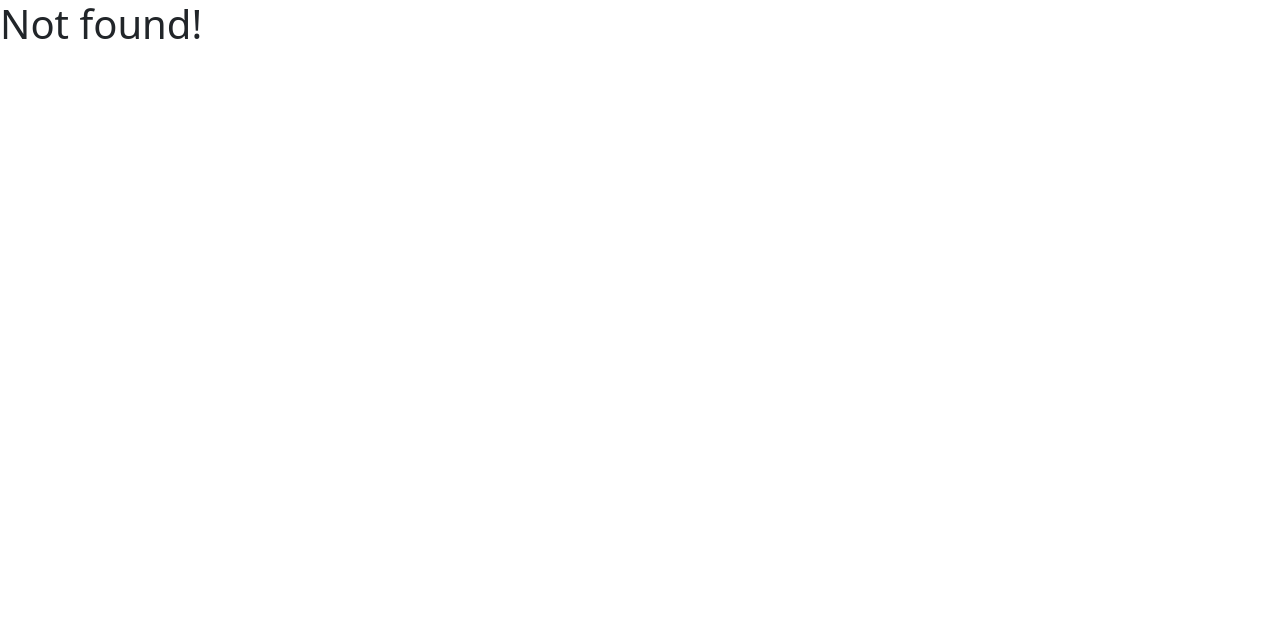
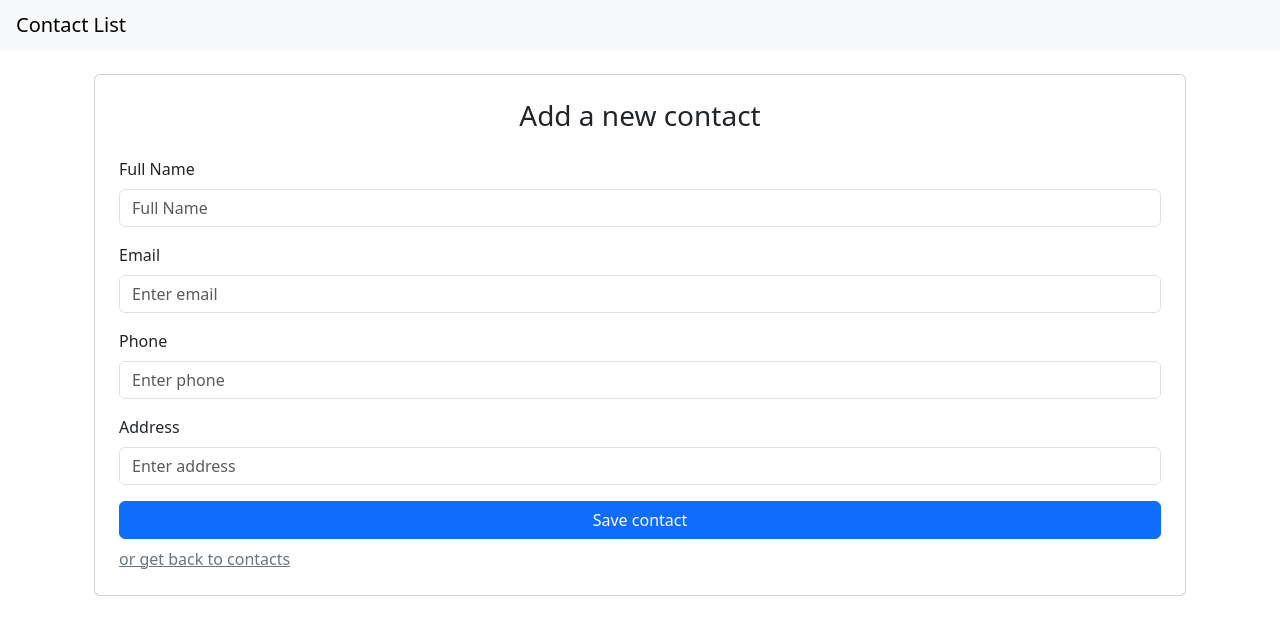
Before and after one commit to pous2/Chambonini-lista-de-contactos-react-context, a React (Vite) app: page /edit/1 in a window 1280 px wide. Before the commit this address had no page. Shown: the top 634 px of the page. Built offline with nearby package versions, Linux system fonts and the light colour scheme.

Commit message:
Confirmo Cambios

```diff
--- a/index.html
+++ b/index.html
@@ -6,7 +6,7 @@
     <link href="https://cdn.jsdelivr.net/npm/bootstrap@5.3.2/dist/css/bootstrap.min.css" rel="stylesheet" integrity="sha384-T3c6CoIi6uLrA9TneNEoa7RxnatzjcDSCmG1MXxSR1GAsXEV/Dwwykc2MPK8M2HN" crossorigin="anonymous">
     <link rel="stylesheet" href="https://cdnjs.cloudflare.com/ajax/libs/font-awesome/6.5.2/css/all.min.css" integrity="sha512-SnH5WK+bZxgPHs44uWIX+LLJAJ9/2PkPKZ5QiAj6Ta86w+fsb2TkcmfRyVX3pBnMFcV7oQPJkl9QevSCWr3W6A==" crossorigin="anonymous" referrerpolicy="no-referrer" />
     <meta name="viewport" content="width=device-width, initial-scale=1.0" />
-    <title>Hello Rigo</title>
+    <title>Contact list</title>
   </head>
   <body>
     <div id="root"></div>
--- a/package.json
+++ b/package.json
@@ -14,6 +14,7 @@
         "prop-types": "^15.8.1",
         "react": "^18.2.0",
         "react-dom": "^18.2.0",
+        "react-icons": "^5.5.0",
         "react-router-dom": "^6.18.0"
     },
     "devDependencies": {
@@ -27,6 +28,6 @@
         "vite": "^4.4.8"
     },
     "engines": {
-    "node": ">=20.0.0"
-  }
+        "node": ">=20.0.0"
+    }
 }
--- a/src/hooks/useGlobalReducer.jsx
+++ b/src/hooks/useGlobalReducer.jsx
@@ -1,24 +1,20 @@
-// Import necessary hooks and functions from React.
+// hooks/useGlobalReducer.js
+
 import { useContext, useReducer, createContext } from "react";
-import storeReducer, { initialStore } from "../store"  // Import the reducer and the initial state.
+import storeReducer, { initialStore } from "../store";
 
-// Create a context to hold the global state of the application
-// We will call this global state the "store" to avoid confusion while using local states
-const StoreContext = createContext()
+const StoreContext = createContext();
 
-// Define a provider component that encapsulates the store and warps it in a context provider to
-// broadcast the information throught all the app pages and components.
 export function StoreProvider({ children }) {
-    // Initialize reducer with the initial state.
-    const [store, dispatch] = useReducer(storeReducer, initialStore())
-    // Provide the store and dispatch method to all child components.
-    return <StoreContext.Provider value={{ store, dispatch }}>
-        {children}
-    </StoreContext.Provider>
+    const [store, dispatch] = useReducer(storeReducer, initialStore());
+    return (
+        <StoreContext.Provider value={{ store, dispatch }}>
+            {children}
+        </StoreContext.Provider>
+    );
 }
 
-// Custom hook to access the global state and dispatch function.
 export default function useGlobalReducer() {
-    const { dispatch, store } = useContext(StoreContext)
+    const { dispatch, store } = useContext(StoreContext);
     return { dispatch, store };
 }
--- /dev/null
+++ b/src/pages/AddContact.jsx
@@ -0,0 +1,119 @@
+import React, { useState } from "react";
+import { useNavigate, Link } from "react-router-dom";
+import useGlobalReducer from "../hooks/useGlobalReducer";
+
+const AddContact = () => {
+  const { dispatch } = useGlobalReducer();
+  const navigate = useNavigate();
+
+  const [form, setForm] = useState({
+    full_name: "",
+    email: "",
+    phone: "",
+    address: ""
+  });
+
+  const handleChange = (e) => {
+    setForm({ ...form, [e.target.name]: e.target.value });
+  };
+
+  const handleSubmit = async (e) => {
+    e.preventDefault();
+
+    try {
+      const resp = await fetch("https://organic-winner-pxx99pq49rqhr7xw-5000.app.github.dev/contacts", {
+        method: "POST",
+        headers: {
+          "Content-Type": "application/json"
+        },
+        body: JSON.stringify(form)
+      });
+
+      if (!resp.ok) {
+        const errorData = await resp.json();
+        console.error("Error al guardar en la API:", errorData);
+      } else {
+        const newContact = await resp.json();
+        dispatch({ type: "add_contact", payload: newContact });
+        navigate("/");
+      }
+    } catch (err) {
+      console.error("Error al conectar con la API:", err);
+    }
+  };
+
+  return (
+    <div className="container mt-4">
+      <div className="card p-4">
+        <h3 className="text-center mb-4">Add a new contact</h3>
+        <form onSubmit={handleSubmit}>
+          <div className="mb-3">
+            <label className="form-label">Full Name</label>
+            <input
+              type="text"
+              className="form-control"
+              name="full_name"
+              placeholder="Full Name"
+              value={form.full_name}
+              onChange={handleChange}
+              required
+            />
+          </div>
+
+          <div className="mb-3">
+            <label className="form-label">Email</label>
+            <input
+              type="email"
+              className="form-control"
+              name="email"
+              placeholder="Enter email"
+              value={form.email}
+              onChange={handleChange}
+              required
+            />
+          </div>
+
+          <div className="mb-3">
+            <label className="form-label">Phone</label>
+            <input
+              type="text"
+              className="form-control"
+              name="phone"
+              placeholder="Enter phone"
+              value={form.phone}
+              onChange={handleChange}
+              required
+            />
+          </div>
+
+          <div className="mb-3">
+            <label className="form-label">Address</label>
+            <input
+              type="text"
+              className="form-control"
+              name="address"
+              placeholder="Enter address"
+              value={form.address}
+              onChange={handleChange}
+              required
+            />
+          </div>
+
+          <div className="d-grid mb-2">
+            <button type="submit" className="btn btn-primary">
+              Save contact
+            </button>
+          </div>
+
+          <div className="text-start">
+            <Link to="/" className="text-secondary">
+              or get back to contacts
+            </Link>
+          </div>
+        </form>
+      </div>
+    </div>
+  );
+};
+
+export default AddContact;
--- /dev/null
+++ b/src/pages/Contacts.jsx
@@ -0,0 +1,69 @@
+import React, { useEffect } from "react";
+import { Link, useNavigate } from "react-router-dom";
+import useGlobalReducer from "../hooks/useGlobalReducer";
+import ContactCard from "../components/ContactCard";
+
+const Contacts = () => {
+  const { store, dispatch } = useGlobalReducer();
+  const navigate = useNavigate();
+
+  // Cargar contactos desde el backend
+  useEffect(() => {
+    const fetchContacts = async () => {
+      try {
+        const res = await fetch("https://organic-winner-pxx99pq49rqhr7xw-5000.app.github.dev/contacts");
+        if (!res.ok) throw new Error("Error al cargar contactos");
+        const data = await res.json();
+        dispatch({ type: "set_contacts", payload: data });
+      } catch (err) {
+        console.error("No se pudieron obtener los contactos:", err);
+      }
+    };
+
+    fetchContacts();
+  }, [dispatch]);
+
+  // Eliminar contacto
+  const handleDelete = async (id) => {
+    try {
+      const res = await fetch(`https://organic-winner-pxx99pq49rqhr7xw-5000.app.github.dev/contacts/${id}`, {
+        method: "DELETE",
+      });
+      if (!res.ok) throw new Error("Error al eliminar contacto");
+      dispatch({ type: "delete_contact", payload: id });
+    } catch (err) {
+      console.error("No se pudo eliminar el contacto:", err);
+    }
+  };
+
+  // Editar contacto
+  const handleEdit = (id) => {
+    navigate(`/edit/${id}`);
+  };
+
+  return (
+    <div className="container mt-4">
+      <div className="d-flex justify-content-between align-items-center mb-3">
+        <h2>Contactos</h2>
+        <Link to="/add-contact" className="btn btn-primary">
+          Agregar contacto
+        </Link>
+      </div>
+
+      {store.contacts.length === 0 ? (
+        <p>No hay contactos aún.</p>
+      ) : (
+        store.contacts.map((contact) => (
+          <ContactCard
+            key={contact.id}
+            contact={contact}
+            onDelete={handleDelete}
+            onEdit={handleEdit}
+          />
+        ))
+      )}
+    </div>
+  );
+};
+
+export default Contacts;
--- a/src/pages/Layout.jsx
+++ b/src/pages/Layout.jsx
@@ -1,15 +1,16 @@
-import { Outlet } from "react-router-dom/dist"
-import ScrollToTop from "../components/ScrollToTop"
-import { Navbar } from "../components/Navbar"
-import { Footer } from "../components/Footer"
+import React from "react";
+import { Outlet } from "react-router-dom";
 
-// Base component that maintains the navbar and footer throughout the page and the scroll to top functionality.
 export const Layout = () => {
-    return (
-        <ScrollToTop>
-            <Navbar />
-                <Outlet />
-            <Footer />
-        </ScrollToTop>
-    )
-}
+  return (
+    <div>
+      <nav className="navbar navbar-light bg-light px-3">
+        <span className="navbar-brand mb-0 h1">Contact List</span>
+      </nav>
+
+      <div className="container">
+        <Outlet />
+      </div>
+    </div>
+  );
+};
--- a/src/routes.jsx
+++ b/src/routes.jsx
@@ -1,5 +1,3 @@
-// Import necessary components and functions from react-router-dom.
-
 import {
   createBrowserRouter,
   createRoutesFromElements,
@@ -9,21 +7,16 @@ import { Layout } from "./pages/Layout";
 import { Home } from "./pages/Home";
 import { Single } from "./pages/Single";
 import { Demo } from "./pages/Demo";
+import Contacts from "./pages/Contacts";
+import AddContact from "./pages/AddContact";
 
 export const router = createBrowserRouter(
   createRoutesFromElements(
-    // CreateRoutesFromElements function allows you to build route elements declaratively.
-    // Create your routes here, if you want to keep the Navbar and Footer in all views, add your new routes inside the containing Route.
-    // Root, on the contrary, create a sister Route, if you have doubts, try it!
-    // Note: keep in mind that errorElement will be the default page when you don't get a route, customize that page to make your project more attractive.
-    // Note: The child paths of the Layout element replace the Outlet component with the elements contained in the "element" attribute of these child paths.
-
-      // Root Route: All navigation will start from here.
-      <Route path="/" element={<Layout />} errorElement={<h1>Not found!</h1>} >
-
-        {/* Nested Routes: Defines sub-routes within the BaseHome component. */}
-        <Route path= "/" element={<Home />} />
-        <Route path="/single/:theId" element={ <Single />} />  {/* Dynamic route for single items */}
+    <Route path="/" element={<Layout />} errorElement={<h1>Not found!</h1>}>
+      <Route path="/" element={<Contacts />} />
+      <Route path="/add-contact" element={<AddContact />} />
+      <Route path="/edit/:id" element={<AddContact />} />
+      <Route path="/single/:theId" element={<Single />} />
       <Route path="/demo" element={<Demo />} />
     </Route>
   )
--- a/src/store.js
+++ b/src/store.js
@@ -1,32 +1,48 @@
-export const initialStore=()=>{
-  return{
+// store.js
+
+// Estado inicial global de la aplicación
+export const initialStore = () => {
+  return {
     message: null,
-    todos: [
-      {
-        id: 1,
-        title: "Make the bed",
-        background: null,
-      },
-      {
-        id: 2,
-        title: "Do my homework",
-        background: null,
-      }
-    ]
+    todos: [],
+    contacts: [] // Lista global de contactos
+  };
+};
+
+// Reducer para manejar las acciones del estado global
+export default function storeReducer(store, action = {}) {
+  switch (action.type) {
+    // Cargar todos los contactos desde la API
+    case "set_contacts":
+      return {
+        ...store,
+        contacts: action.payload
+      };
+
+    // Agregar un nuevo contacto al estado
+    case "add_contact":
+      return {
+        ...store,
+        contacts: [...store.contacts, action.payload]
+      };
+
+    // Actualizar un contacto existente
+    case "update_contact":
+      return {
+        ...store,
+        contacts: store.contacts.map((c) =>
+          c.id === action.payload.id ? action.payload : c
+        )
+      };
+
+    // Eliminar un contacto por su ID
+    case "delete_contact":
+      return {
+        ...store,
+        contacts: store.contacts.filter((c) => c.id !== action.payload)
+      };
+
+    default:
+      throw new Error("Unknown action.");
   }
 }
-
-export default function storeReducer(store, action = {}) {
-  switch(action.type){
-    case 'add_task':
-
-      const { id,  color } = action.payload
-
-      return {
-        ...store,
-        todos: store.todos.map((todo) => (todo.id === id ? { ...todo, background: color } : todo))
-      };
-    default:
-      throw Error('Unknown action.');
-  }
-}
```
Also changed, not shown: src/components/ContactCard.jsx (added, +42 -0 lines), 2 other files (tests, documents, lock files or other folders). Lines whose indentation alone changed are shown as unchanged.
